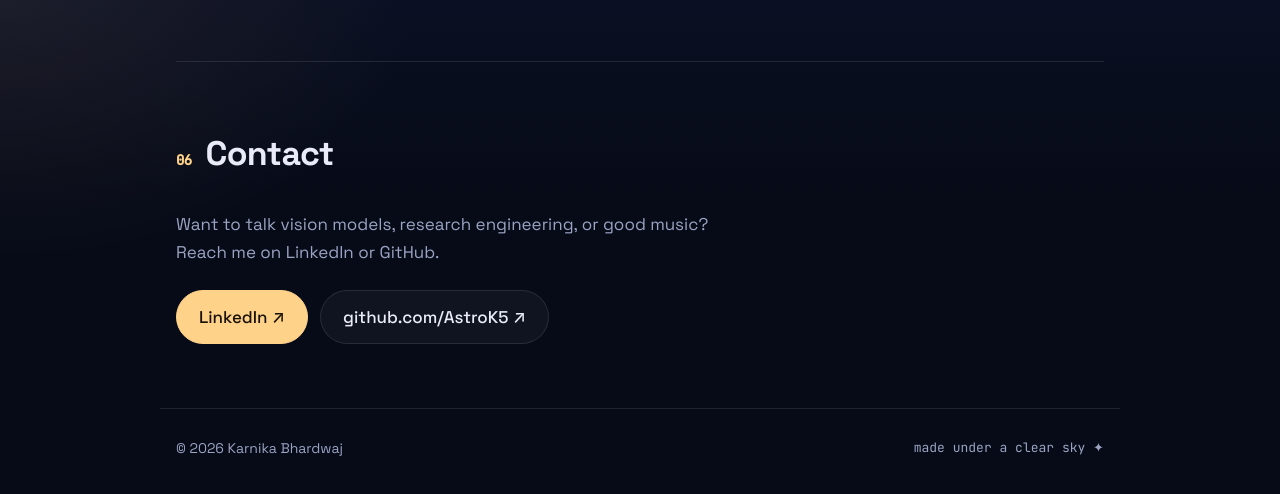
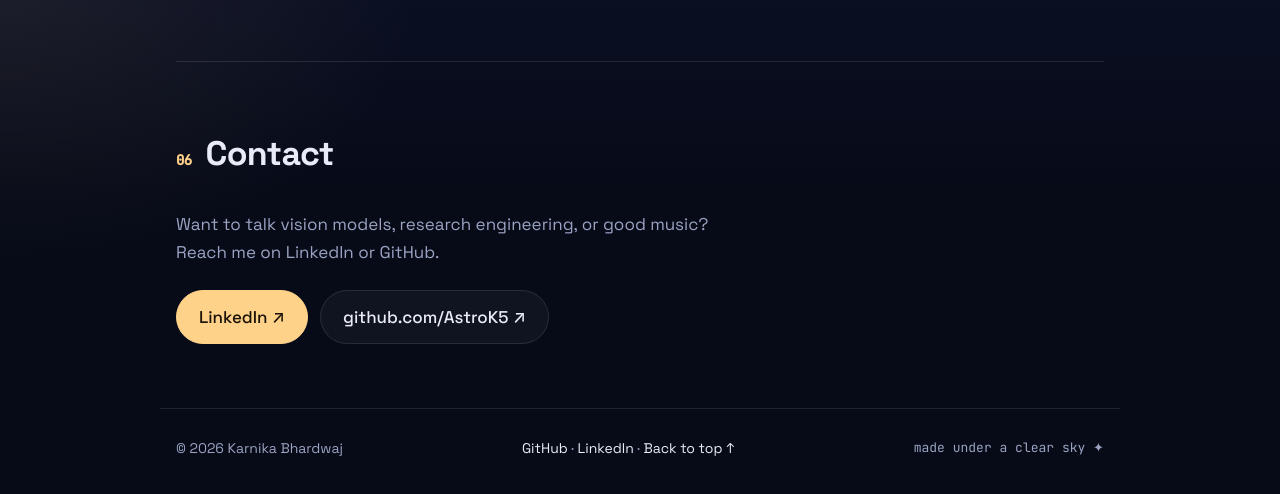
Before and after one commit to AstroK5/AstroK5.github.io, a plain HTML site: page index.html in a window 1280 px wide. Shown: the part 6649-7143 px from the top of the page. Drawn offline with Linux system fonts and the light colour scheme.

Commit message:
Add GitHub, LinkedIn and back-to-top links to the footer

```diff
--- a/index.html
+++ b/index.html
@@ -283,6 +283,7 @@
 
 <footer>
   <span>© <span id="year">2026</span> Karnika Bhardwaj</span>
+  <span class="foot-links"><a href="https://github.com/AstroK5" rel="noopener">GitHub</a> · <a href="https://www.linkedin.com/in/karnika-bhardwaj-895171176/" rel="noopener">LinkedIn</a> · <a href="#top">Back to top ↑</a></span>
   <span class="mono">made under a clear sky ✦</span>
 </footer>
 
--- a/style.css
+++ b/style.css
@@ -352,3 +352,6 @@ footer {
 
 .sub.first { margin-top: 0; }
 .card.static:hover { transform: none; border-color: var(--line); box-shadow: none; }
+
+.foot-links a { color: var(--text); }
+.foot-links a:hover, .foot-links a:focus-visible { color: var(--gold); }
```
